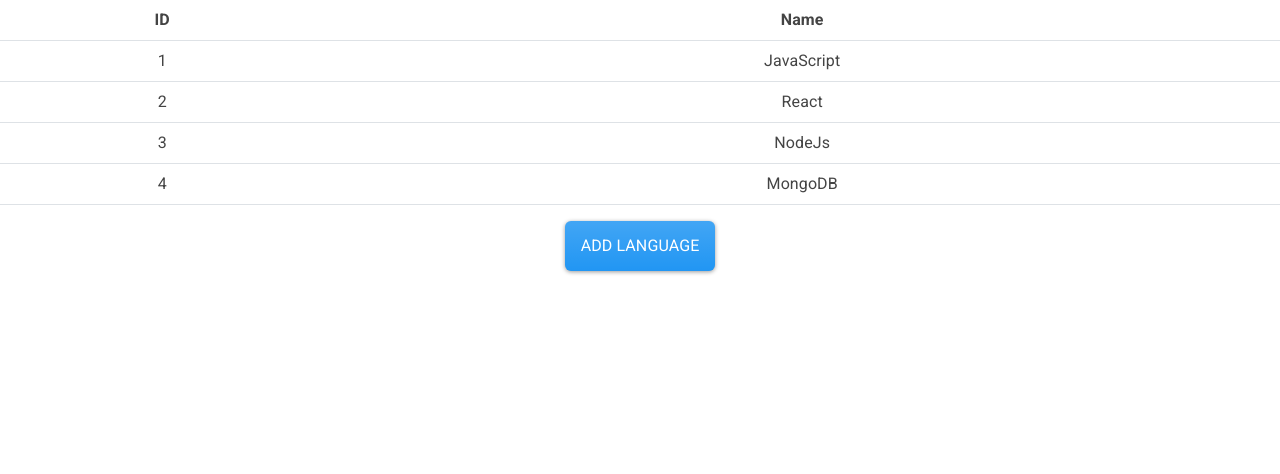
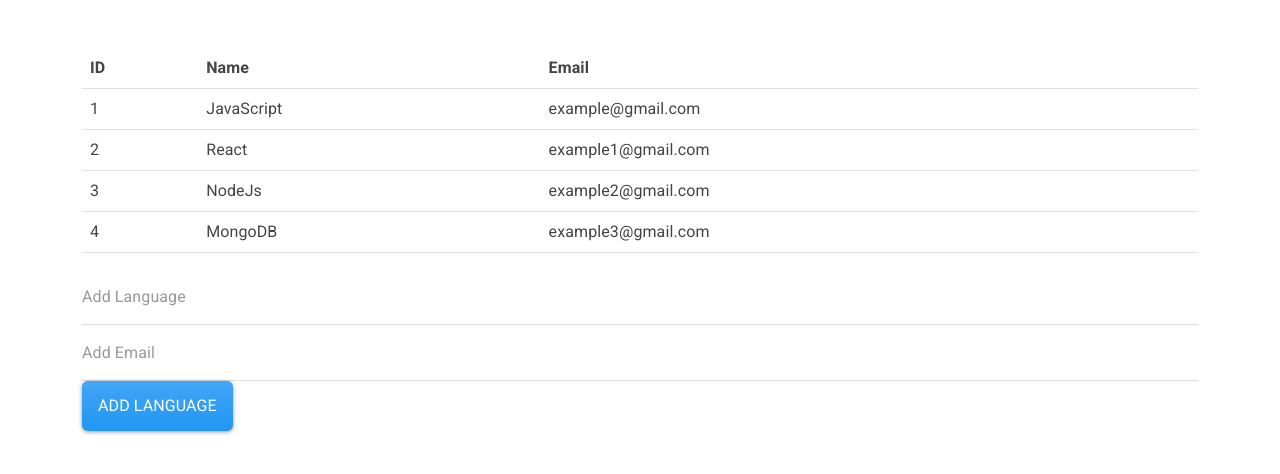
Before and after one commit to shivkumarprajapat/contextapp, a React (Create React App) app: page / in a window 1280 px wide. Shown: the top 474 px of the page. Built offline with nearby package versions, Linux system fonts and the light colour scheme.

Commit message:
React Hooks & Context (3) Custom Hook

```diff
--- a/src/App.js
+++ b/src/App.js
@@ -1,9 +1,10 @@
 import React from 'react'
 import Languages from './components/languages'
 import './App.css'
+import 'bootswatch/dist/materia/bootstrap.min.css'
 const App = () => {
   return (
-    <div className='App'>
+    <div className='container mt-5'>
       <Languages />
     </div>
   )
--- /dev/null
+++ b/src/components/inputHook.js
@@ -0,0 +1,15 @@
+import {useState} from 'react'
+
+const InputHook = (val) => {
+    const [state, setState] = useState(val)
+
+    const inputHandle = e => {
+        setState(e.target.value);
+      };
+      const clear = () => {
+        setState("");
+      };
+          return[state,inputHandle,clear]
+}
+
+export default InputHook
--- a/src/components/languages.js
+++ b/src/components/languages.js
@@ -1,17 +1,34 @@
 import React, { useState } from "react";
 import { v4 as uuidv4 } from 'uuid';
+import InputHook from "./inputHook";
+export default function Languages() {
 
-export default function Languages() {
   const [computerLanguages, setComputerLanguages] = useState([
-    { id: 1, name: "JavaScript" },
-    { id: 2, name: "React" },
-    { id: 3, name: "NodeJs" },
-    { id: 4, name: "MongoDB" },
+
+    { id: 1, name: "JavaScript", email: "example@gmail.com" },
+    { id: 2, name: "React", email: "example1@gmail.com" },
+    { id: 3, name: "NodeJs", email: "example2@gmail.com" },
+    { id: 4, name: "MongoDB", email: "example3@gmail.com" },
   ]);
-  const addLanguage = (e) => {
+
+  // Custom Hooks
+  const [name, setName, clearName] = InputHook("");
+  const [email, setEmail, clearEmail] = InputHook("");
+  // ./Custom Hooks
+
+  const addLanguage = e => {
     e.preventDefault();
-    setComputerLanguages([...computerLanguages, { id: uuidv4(), name: "Redux" }]);
+    setComputerLanguages(
+      [...computerLanguages,
+      {
+        id: uuidv4(),
+        name: name, email: email
+      }
+      ]);
+    clearName("")
+    clearEmail("")
   };
+
   return (
     <React.Fragment>
       <table className="table">
@@ -19,6 +36,7 @@
           <tr>
             <th>ID</th>
             <th>Name</th>
+            <th>Email</th>
           </tr>
         </thead>
         <tbody>
@@ -26,16 +44,34 @@
             <tr key={language.id}>
               <td>{language.id}</td>
               <td>{language.name}</td>
+              <td>{language.email}</td>
             </tr>
           ))}
         </tbody>
       </table>
-      <input
-        type="submit"
-        className="btn btn-primary"
-        onClick={addLanguage}
-        value="Add Language"
-      />
+      <form onSubmit={addLanguage}>
+        <div className="form-group">
+          <input type="text"
+            className='form-control'
+            value={name}
+            onChange={setName}
+            placeholder='Add Language' />
+        </div>
+        <div className="form-group">
+          <input type="email"
+            className='form-control'
+            value={email}
+            onChange={setEmail}
+            placeholder='Add Email' />
+        </div>
+        <div className="form-group">
+          <input
+            type="submit"
+            className="btn btn-primary"
+            value="Add Language"
+          />
+        </div>
+      </form>
     </React.Fragment>
   );
 }
```
